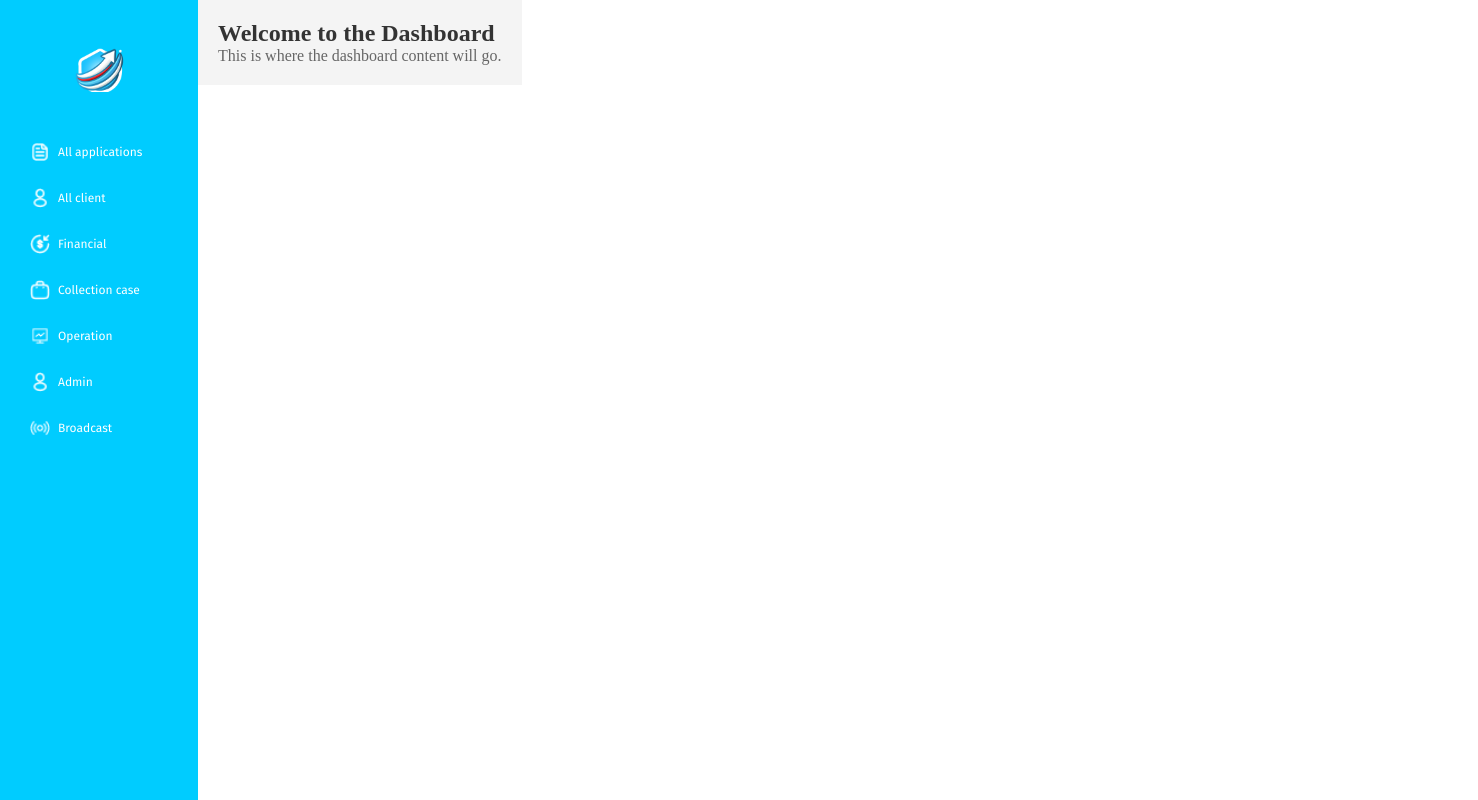
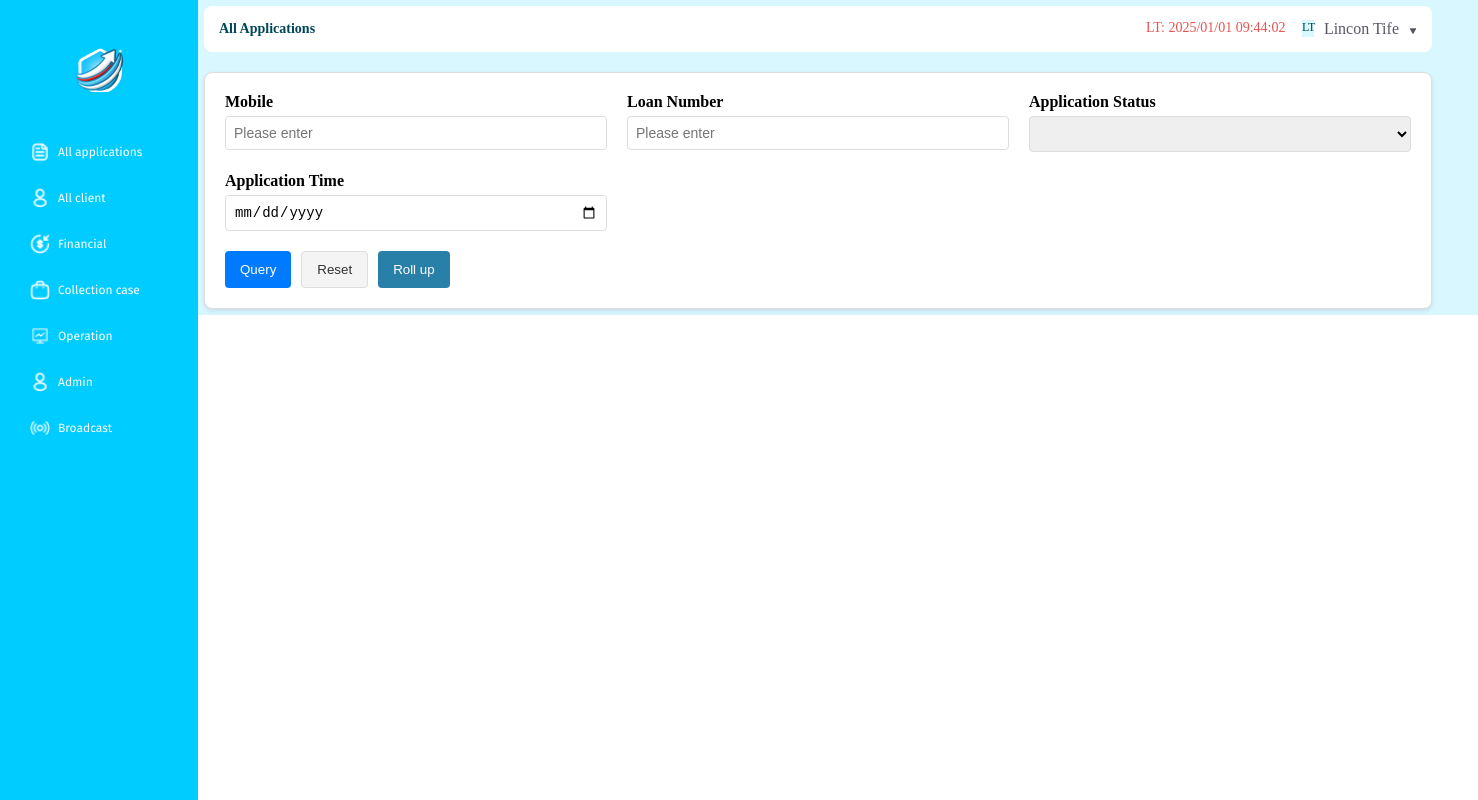
Before and after one commit to Preye-Dobra/crednow_admin_dashboard, a Vue app: page /dashboard in a window 1280 px wide. Shown: the top 800 px of the page, 1478 px wide, since content can reach past the window. Built offline with nearby package versions, Linux system fonts and the light colour scheme.

Commit message:
dashbaord change

```diff
--- a/src/components/dashboard/main.vue
+++ b/src/components/dashboard/main.vue
@@ -1,33 +1,192 @@
 <template>
   <div class="main-content">
-    <!-- Your main dashboard content goes here -->
-    <h1>Welcome to the Dashboard</h1>
-    <p>This is where the dashboard content will go.</p>
+    <!-- Header Section -->
+    <div class="header-container">
+      <h1 class="header-title">All Applications</h1>
+      <div class="header-details">
+        <ul class="header-list">
+          <li class="header-item header-date">LT: 2025/01/01 09:44:02</li>
+          <li class="header-item header-circle">LT</li>
+          <li class="header-item header-name">Lincon Tife</li>
+          <li class="header-item header-dropdown"><img src="/public/dropdown.png" alt=""></li>
+        </ul>
+      </div>
+    </div>
+
+    <!-- Form Section -->
+    <div class="form-section">
+      <form @submit.prevent="handleQuery">
+        <div class="form-grid">
+          <!-- Input Fields -->
+          <div v-for="(field, index) in fields" :key="index" class="form-group">
+            <label :for="field.name">{{ field.label }}</label>
+            <component
+              :is="field.type"
+              v-bind="field.props"
+              :id="field.name"
+              v-model="formData[field.name]"
+            />
+          </div>
+        </div>
+
+        <!-- Action Buttons -->
+        <div class="action-buttons">
+          <button type="submit" class="btn btn-query">Query</button>
+          <button type="button" class="btn btn-reset" @click="handleReset">Reset</button>
+          <button type="button" class="btn btn-rollup">Roll up</button>
+        </div>
+      </form>
+    </div>
   </div>
 </template>
 
 <script>
 export default {
-  name: 'MainContent'
+  name: "MainContent",
+  data() {
+    return {
+      formData: {
+        mobile: "",
+        loanNumber: "",
+        applicationStatus: "",
+        applicationTime: "",
+        // ...other fields
+      },
+      fields: [
+        { name: "mobile", label: "Mobile", type: "input", props: { type: "text", placeholder: "Please enter" } },
+        { name: "loanNumber", label: "Loan Number", type: "input", props: { type: "text", placeholder: "Please enter" } },
+        { name: "applicationStatus", label: "Application Status", type: "select", props: { options: ["--Select Option--", "Approved", "Rejected"] } },
+        { name: "applicationTime", label: "Application Time", type: "input", props: { type: "date" } },
+        // ...other fields
+      ],
+    };
+  },
+  methods: {
+    handleQuery() {
+      console.log("Querying with data:", this.formData);
+    },
+    handleReset() {
+      this.formData = Object.keys(this.formData).reduce((acc, key) => {
+        acc[key] = "";
+        return acc;
+      }, {});
+    },
+  },
 };
 </script>
 
 <style scoped>
-/* Main content styling */
 .main-content {
-  flex-grow: 1; /* This ensures the content takes up the remaining space */
-  background-color: #f4f4f4;
-  padding: 20px;
-  overflow-y: auto;
+ padding: 6px;
+  background-color: #D9F7FF;
+  width: 100vw;
 }
 
-.main-content h1 {
-  font-size: 24px;
-  color: #333;
+.header-container {
+  display: flex;
+  justify-content: space-between;
+  align-items: center;
+  background-color: #fff;
+  padding: 15px;
+  border-radius: 8px;
+  margin-bottom: 20px;
+  width: 1228px;
+  height: 46px;
 }
 
-.main-content p {
-  font-size: 16px;
-  color: #666;
+.header-title {
+  font-size: 14px;
+  font-weight: bold;
+  color: #004759;
+}
+
+.header-details {
+  display: flex;
+  align-items: center;
+}
+
+.header-list {
+  display: flex;
+  list-style: none;
+  padding: 0;
+  margin: 0;
+}
+.header-date{
+    width: 146px;
+    font-size: 14px;
+    color:#E85353;
+}
+.header-item {
+  margin-left: 10px;
+}
+
+.header-circle {
+  width: 12px;
+  height: 17px;
+  background-color: #D9F7FF;
+  color: #004759;
+  text-align: center;
+font-size: 12px;
+}
+.header-name{
+    color: #585865;
+}
+.form-section {
+  background-color: white;
+  padding: 20px;
+  border-radius: 8px;
+  border: 1px solid #ddd;
+  box-shadow: 0 2px 4px rgba(0, 0, 0, 0.1);
+  width: 1228px;
+}
+
+.form-grid {
+  display: grid;
+  grid-template-columns: repeat(3, 1fr);
+  gap: 20px;
+  margin-bottom: 20px;
+}
+
+.form-group label {
+  display: block;
+  margin-bottom: 5px;
+  font-weight: bold;
+}
+
+.form-group input,
+.form-group select {
+  width: 100%;
+  padding: 8px;
+  border: 1px solid #ddd;
+  border-radius: 4px;
+  font-size: 14px;
+}
+
+.action-buttons {
+  display: flex;
+  gap: 10px;
+}
+
+.btn {
+  padding: 10px 15px;
+  border: none;
+  border-radius: 4px;
+  cursor: pointer;
+}
+
+.btn-query {
+  background-color: #007bff;
+  color: white;
+}
+
+.btn-reset {
+  background-color: #f4f4f4;
+  color: #333;
+  border: 1px solid #ddd;
+}
+
+.btn-rollup {
+  background-color: #287fa7;
+  color: white;
 }
 </style>
```
Also changed, not shown: public/dropdown.png (added).
